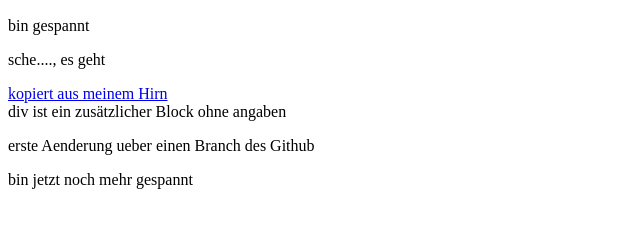
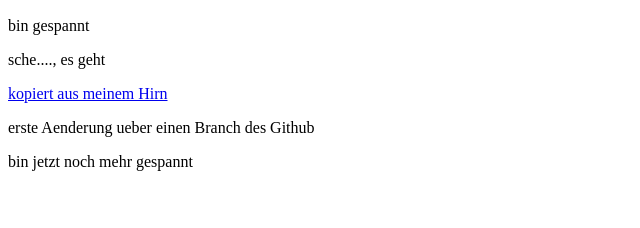
Before and after one commit to holgi66/holgis_homepage, a plain HTML site: page index.html in a window 1280 px wide. Shown: the part 110-338 px from the top of the page, without its empty margins (0-640 px from the left). Drawn offline with Linux system fonts and the light colour scheme.

Commit message:
zweite Aenderung der Datei

```diff
--- a/index.html
+++ b/index.html
@@ -17,8 +17,6 @@
 
 <a href="ordner/index.html">kopiert aus meinem Hirn</a>
 
-<div> div ist ein zusätzlicher Block ohne angaben </div>
-
 <p> erste Aenderung ueber einen Branch des Github </p>
 
 <p> bin jetzt noch mehr gespannt </p>
```
